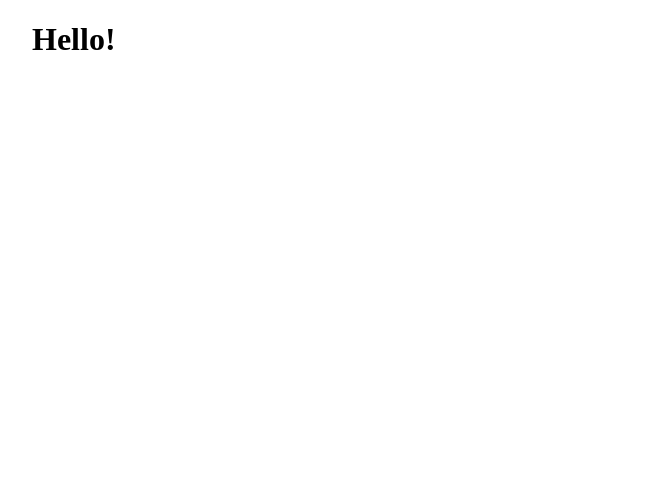
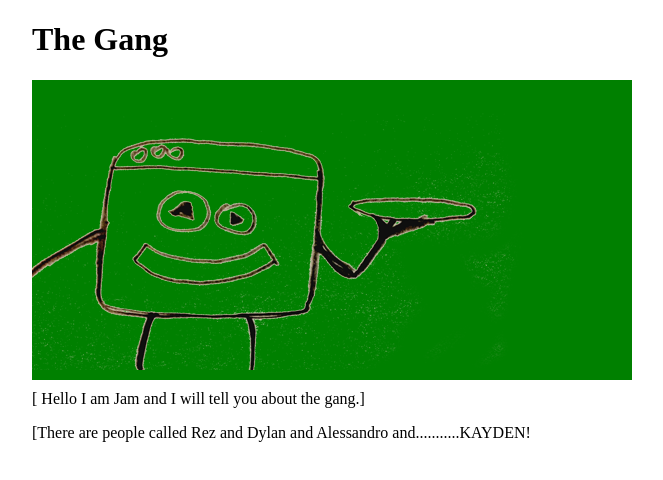
Before and after one commit to cxcodeclub/dylan, a plain HTML site: page comic/index.html in a window 1280 px wide. Shown: the whole page, without its empty margins (313-976 px from the left). Drawn offline with Linux system fonts and the light colour scheme.

Commit message:
comic project

```diff
--- a/comic/index.html
+++ b/comic/index.html
@@ -3,6 +3,20 @@
  <head>
   <title>Code Club Comic</title>
  <style>
+   section[class="panel"]
+      {
+      border-bottom: 10px solid white;
+      border-right:10px solid white;
+
+
+      background-color: green;
+
+      height:300px;
+      width:100%;}
+
+
+
+
 
 
    *{
@@ -17,6 +31,13 @@
       </style>
       </head>
       <body>
-      <h1>Hello!</h1>
+      <h1> The Gang</h1>
+      <section class="panel">
+      <img src="waiter.png" >
+     <p class="bubble">[ Hello I am Jam and I will tell you about the gang.]</p>
+     <p class="bubble">[There are people called Rez and Dylan and Alessandro and...........KAYDEN!</p>
+      </section>
+
+
       </body>
       </html>
```
Also changed, not shown: comic/waiter.png (added).
